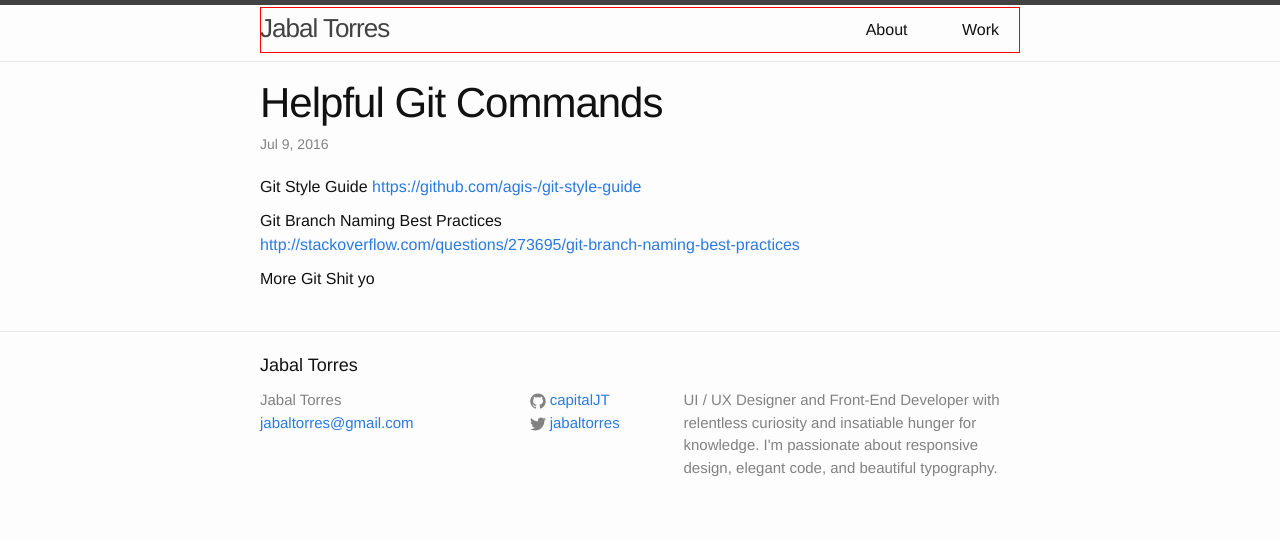
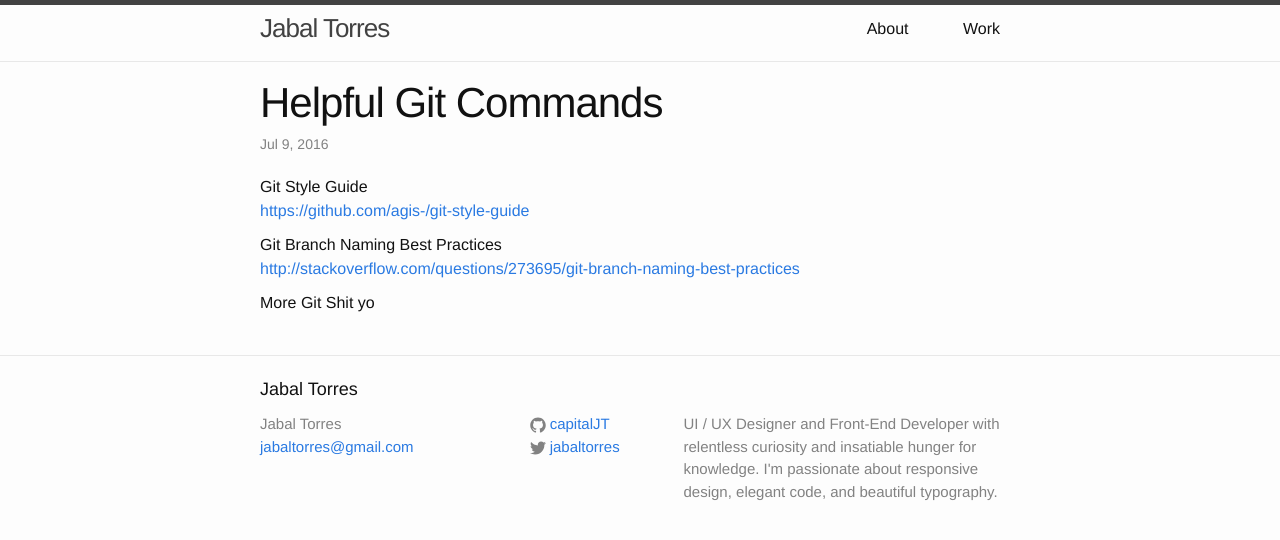
Before and after one commit to capitalJT/capitaljt.github.io, a Jekyll site: the page built from _posts/2016-07-09-Helpful-Git-Commands.md, in a window 1280 px wide. Shown: the top 540 px of the page. Built offline with Jekyll 4.4.1, drawn with Linux system fonts in a browser that asks for light colours; nearby versions of some CDN libraries.

Commit message:
simple clean up

```diff
--- a/_sass/_site-menu.scss
+++ b/_sass/_site-menu.scss
@@ -1,5 +1,5 @@
 .site-menu{
-  border: solid thin red;
+  //border: solid thin red;
   list-style-type: none;
   margin-left: 0;
   margin-bottom: 0;
```
Also changed, not shown: _posts/2016-07-09-Helpful-Git-Commands.md (line endings or trailing spaces).
